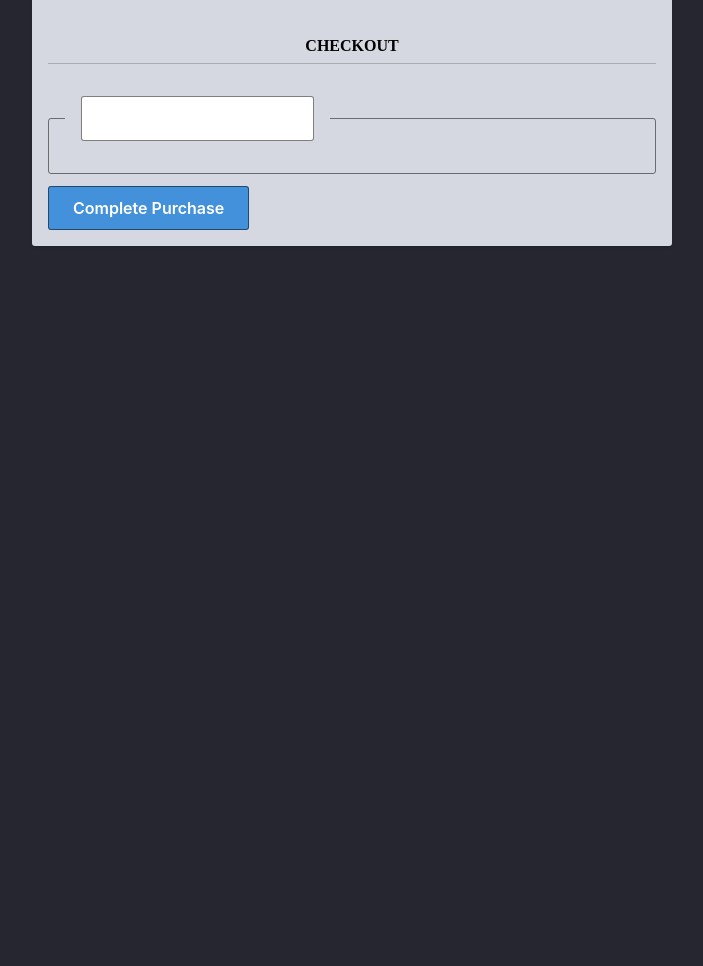
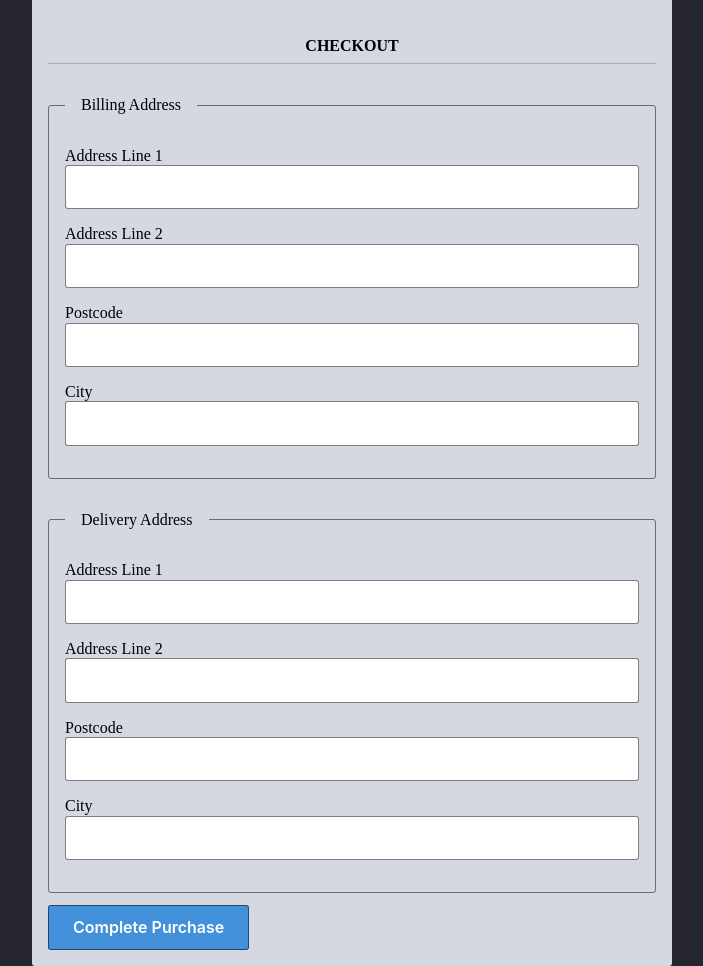
Before and after one commit to mayssam-Alsakhen/html.csscgit.mayssam, a website: page part-3/26-checkout-groups/index.html in a window 1280 px wide. Shown: the part 248-1214 px from the top of the page, without its empty margins (288-991 px from the left). Before the commit the page ends 800 px from the top, so only its background shows below. Drawn offline with Linux system fonts and the light colour scheme.

Commit message:
completed 26-checkout-groups

```diff
--- a/part-3/26-checkout-groups/index.html
+++ b/part-3/26-checkout-groups/index.html
@@ -39,9 +39,52 @@
           <form method="GET" id="checkout-form" class="checkout__form">
             <!-- Add the form fields here -->
             <fieldset>
+              <legend>Billing Address</legend>
+              <p>
+              <label>Address Line 1
+                <input type="text" name="B-address1">
+              </label> </p>
+              <p>
+              <label>Address Line 2
+                <input type="text" name="B-address2">
+              </label>
+              </p>
+              <p>
+              <label>Postcode
+                <input type="text" name="B-postcode">
+              </label>
+              </p>
+              <p>
+
+
+              <label> City
+                <input type="text" name="B-city">
+              </label>
+              </p>
+            </fieldset>
+            <fieldset>
               <legend>
-                <input type="text">
+                Delivery Address
               </legend>
+              <p>
+              <label>Address Line 1
+                <input type="text" name="D-address1">
+              </label>
+              </p>
+              <p>
+              <label>Address Line 2
+                <input type="text" name="D-address2">
+              </label>
+              </p>
+              <p>
+              <label>Postcode
+                <input type="text" name="D-postcode">
+              </label>
+              </p>
+              <p>
+              <label> City
+                <input type="text" name="D-city">
+              </label> </p>
             </fieldset>
 
             <button type="submit">Complete Purchase</button>
```
